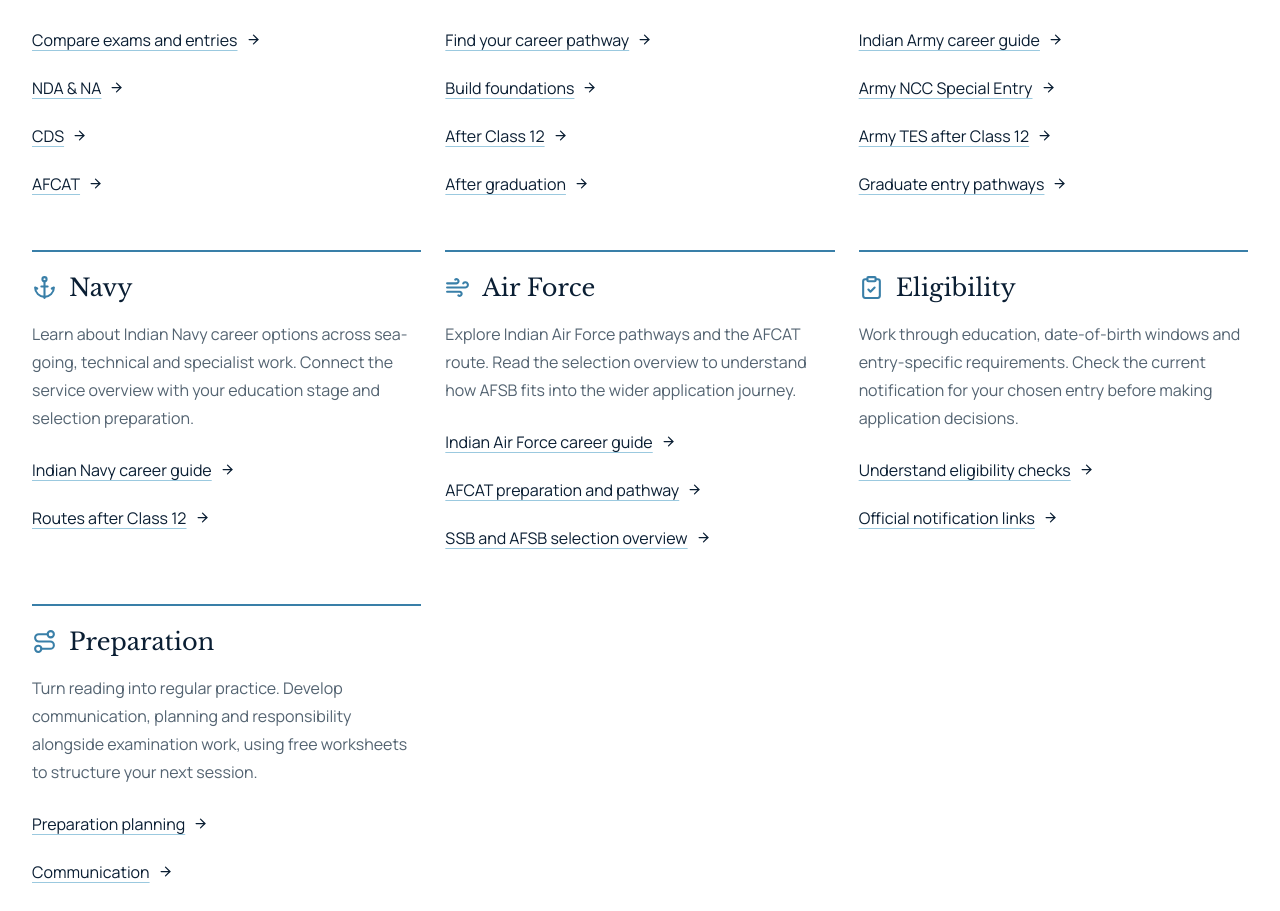
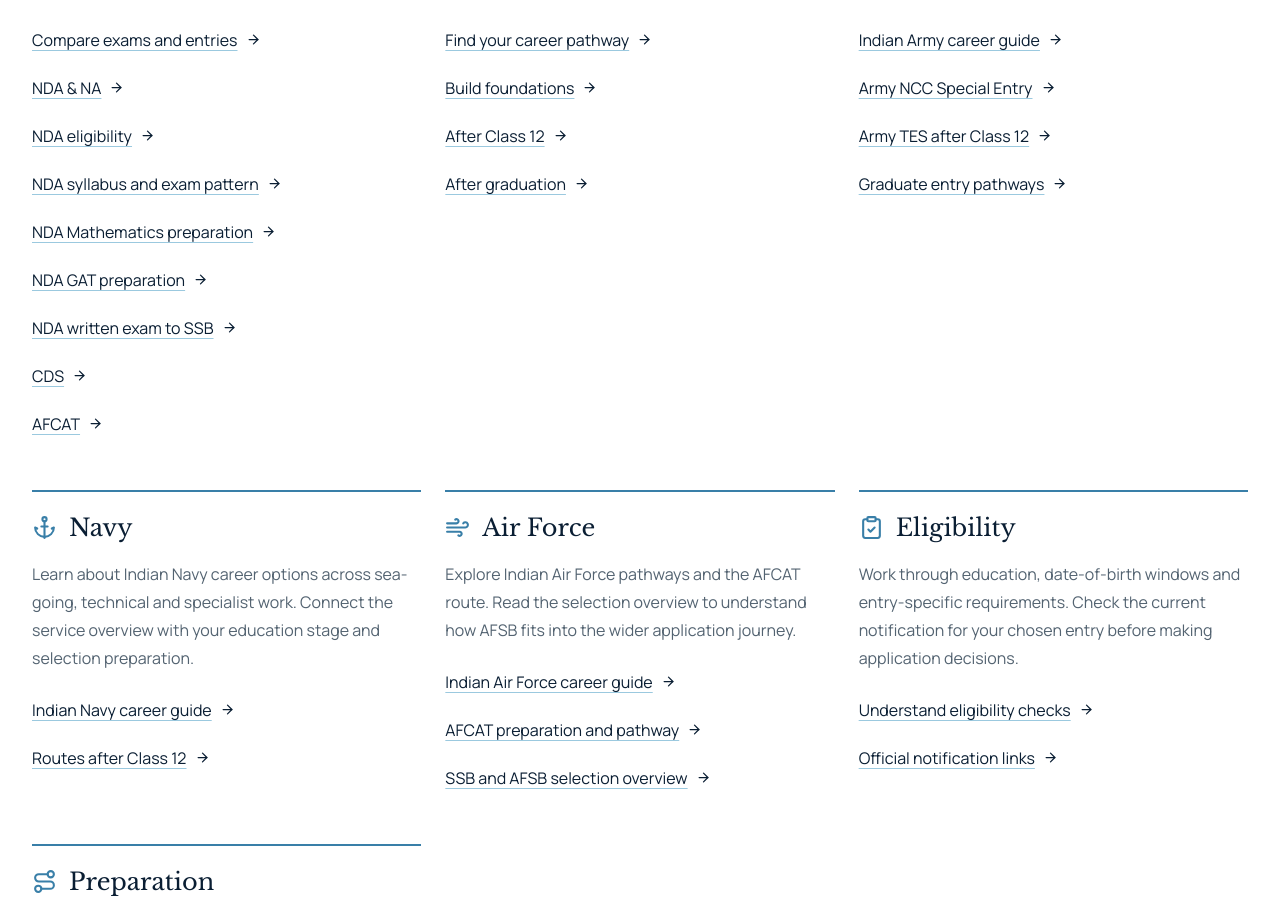
Before and after one commit to 247vks/MarchAheadAcademy, a Next.js app: page /knowledge-centre in a window 1280 px wide. Shown: the part 2109-3020 px from the top of the page. Built offline with nearby package versions, Linux system fonts and the light colour scheme; no server answers.

Commit message:
Expand NDA search authority funnel

```diff
--- a/app/knowledge-centre/page.tsx
+++ b/app/knowledge-centre/page.tsx
@@ -124,6 +124,11 @@
     links: [
       ['Compare exams and entries', '/exams/'],
       ['NDA & NA', '/exams/nda/'],
+      ['NDA eligibility', '/exams/nda/eligibility/'],
+      ['NDA syllabus and exam pattern', '/exams/nda/syllabus-exam-pattern/'],
+      ['NDA Mathematics preparation', '/exams/nda/mathematics-preparation/'],
+      ['NDA GAT preparation', '/exams/nda/gat-preparation/'],
+      ['NDA written exam to SSB', '/exams/nda/written-exam-to-ssb/'],
       ['CDS', '/exams/cds/'],
       ['AFCAT', '/exams/afcat/'],
     ],
--- a/app/sitemap.ts
+++ b/app/sitemap.ts
@@ -3,6 +3,7 @@
 import { psychologyArticles } from '@/lib/psychology-articles';
 import { piArticles } from '@/lib/pi-articles';
 import { olqArticles } from '@/lib/olq-articles';
+import { ndaArticles } from '@/lib/nda-articles';
 
 export const dynamic = 'force-static';
 
@@ -72,6 +73,7 @@
     ...psychologyArticles.map(({ slug }) => `/ssb-psychology/${slug}`),
     ...piArticles.map(([slug]) => `/ssb-personal-interview/${slug}`),
     ...olqArticles.map(([slug]) => `/officer-like-qualities/${slug}`),
+    ...ndaArticles.map(([slug]) => `/exams/nda/${slug}`),
   ].map((route) => ({
     url: route ? `${siteUrl}${route}/` : `${siteUrl}/`,
     changeFrequency:
--- /dev/null
+++ b/lib/nda-articles.ts
@@ -0,0 +1,7 @@
+export const ndaArticles = [
+  ['eligibility', 'NDA Eligibility: Education, Age Window and Wings', 'Understand NDA and Naval Academy eligibility from the active UPSC notification, including education and wing-specific conditions.', 'NDA eligibility is intake-specific. Check the exact date-of-birth window, education subjects, nationality, marital-status conditions and certificate deadlines in the current UPSC notice.'],
+  ['syllabus-exam-pattern', 'NDA Syllabus and Exam Pattern: Mathematics and GAT', 'A clear guide to the two NDA written papers, preparation scope and responsible use of official UPSC material.', 'Prepare Mathematics and the General Ability Test separately. Use the notified scheme, marking instructions and official previous papers rather than an unofficial shortcut list.'],
+  ['mathematics-preparation', 'NDA Mathematics Preparation: Build Accuracy Before Speed', 'Create a sustainable NDA Mathematics routine using concepts, timed practice, error review and official papers.', 'Start with a diagnostic paper, group errors by topic and review why an answer failed. Add timed sets only after the underlying method is clear.'],
+  ['gat-preparation', 'NDA GAT Preparation: English and General Knowledge', 'Plan NDA GAT preparation around English, science, history, geography, current affairs and careful source selection.', 'Use a weekly cycle that combines reading comprehension, grammar, factual revision and current-affairs notes. Verify changing facts with authoritative sources.'],
+  ['written-exam-to-ssb', 'NDA Written Exam to SSB: Understand the Full Selection Journey', 'Understand what follows NDA written qualification: SSB, medical fitness, merit and notified vacancies.', 'Qualifying the written examination is an important step, not a guarantee of admission. Prepare separately for SSB and keep checking the controlling UPSC and service instructions.'],
+] as const;
```
Also changed, not shown: app/exams/nda/[slug]/page.tsx (added, +11 -0 lines).
